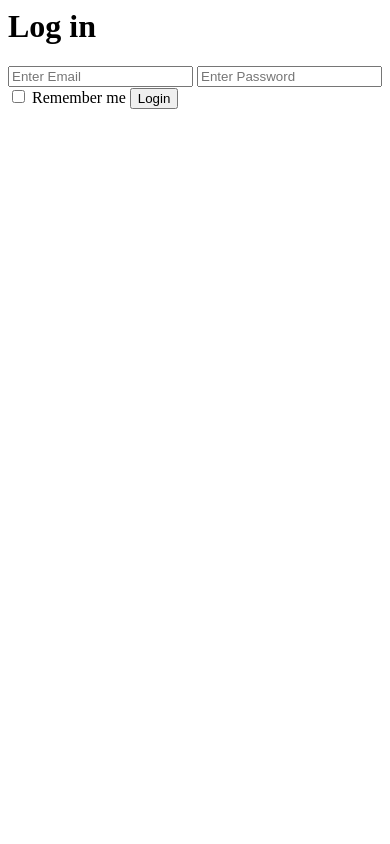
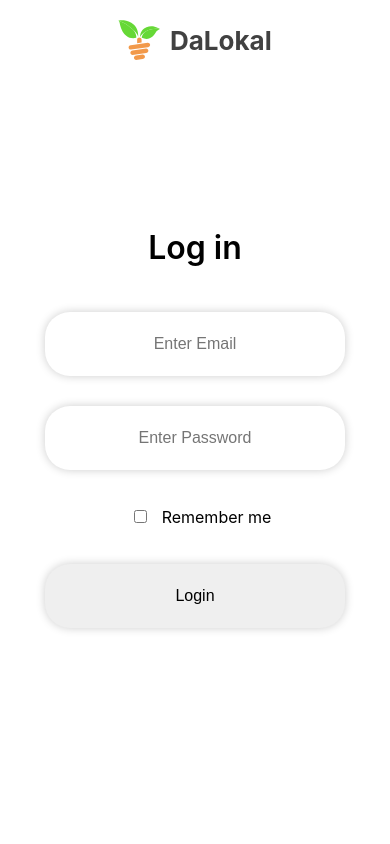
Before and after one commit to Lennartstachowiak/DaLokal_Website, a Flask app: page /login in a window 390 px wide. Run offline with Flask 2, Linux system fonts and the light colour scheme.

Commit message:
finished login and gave it css

```diff
--- a/dalokal_website/__init__.py
+++ b/dalokal_website/__init__.py
@@ -3,6 +3,7 @@ from flask import Flask
 
 def create_app():
     app = Flask(__name__)
+    app.secret_key = "hello"
 
     # blueprint for auth routes in our app
     from .auth import auth as auth_blueprint
@@ -13,3 +14,8 @@ def create_app():
     app.register_blueprint(main_blueprint)
 
     return app
+
+""" Command line to run local
+export FLASK_APP=project
+export FLASK_DEBUG=1
+flask run"""
--- a/dalokal_website/auth.py
+++ b/dalokal_website/auth.py
@@ -41,8 +41,9 @@ def signup():
         email = request.form.get('email')
         # Check if email already exists
         # Wanted to check with SELECT EXISTS(SELECT * F[...]) but this works
-        emailCheck = cursor.execute(
-            'SELECT * FROM user_basic_table WHERE email="{email}";'.format(email=email))
+        cursor.execute(
+            'SELECT EXISTS(SELECT * FROM user_basic_table WHERE email="{email}");'.format(email=email))
+        emailCheck = cursor.fetchone()[0]
         if emailCheck == 1:
             return render_template('signup.html', flash_message='email')
 
@@ -74,22 +75,62 @@ def login():
         psw = request.form.get('psw')
         remember = True if request.form.get('remember') else False
 
-        cursor.execute('SELECT email FROM user_basic_table WHERE email="{email}";'.format(email=email))
+        cursor.execute(
+            'SELECT email FROM user_basic_table WHERE email="{email}";'.format(email=email))
         email_check = cursor.fetchone()
         if not email_check:
             print('Wrong')
             return render_template('login.html', flash_message='wrong')
         else:
-            cursor.execute('SELECT password FROM user_basic_table WHERE email="{email}";'.format(email=email))
+            cursor.execute(
+                'SELECT password FROM user_basic_table WHERE email="{email}";'.format(email=email))
             psw_check = cursor.fetchone()[0]
-            if not check_password_hash(psw_check,psw):
+            if not check_password_hash(psw_check, psw):
                 return render_template('login.html', flash_message='wrong')
             else:
                 """ Work with session and go back to homepage """
-                print('True')
+                # Get the user id from the logged in user
+                cursor.execute(
+                    'SELECT user_id FROM user_basic_table WHERE email="{email}";'.format(email=email))
+                userId = cursor.fetchone()[0]
+                session['userId'] = userId
+                session['psw'] = psw_check
+                return redirect('/profile')
     return render_template('login.html', flash_message='')
+
+
+@auth.route('/logout')
+def logout():
+    session.pop('userId' , None)
+    session.pop('email' , None)
+    session.pop('psw' , None)
+    return redirect('/login')
 
 
 @auth.route('/sign-up/complete-sign-up', methods=['GET', 'POST'])
 def complete_sign_up():
+    # Check if session data is right
+    if 'userId' and 'psw' in session:
+        userId = session['userId']
+        # check if session cookie is using the right data
+        psw = session['psw']
+        cursor.execute(
+            'SELECT password FROM user_basic_table WHERE user_id="{userId}";'.format(userId=userId))
+        psw_check = cursor.fetchone()[0]
+        if psw == psw_check:
+
+            # check if method is post
+            if request.method == 'POST':
+                farmname = request.form.get('farmname')
+                firstname = request.form.get('firstname')
+                lastname = request.form.get('lastname')
+                # Insert data into database for the user
+                cursor.execute('INSERT INTO user_info_table VALUES ("{userId}", "{farmname}", "{firstname}", "{lastname}");'
+                               .format(userId=userId, farmname=farmname, firstname=firstname, lastname=lastname)
+                               )
+                cursor.execute('COMMIT;')
+                return redirect('/profile')
+        else:
+            return redirect('/login')
+
     return render_template('complete-sign-up.html')
--- /dev/null
+++ b/dalokal_website/static/logInStyle.css
@@ -0,0 +1,152 @@
+html {
+    display: flex;
+    justify-content: center;
+    height: 100%;
+    font-family: SF Pro Display;
+    font-style: normal;
+}
+
+body {
+    height: 100%;
+    margin: 0;
+    padding: 0;
+    width: 1100px;
+}
+
+.logoBoxHeader {
+    position: absolute;
+    margin-top: 20px;
+    display: flex;
+    align-items: center;
+}
+
+.logo {
+    height: 40px;
+    margin-right: 10px;
+}
+
+h6 {
+    margin: 0;
+    padding: 0;
+    font-weight: bold;
+    font-size: 26px;
+    color: #414141;
+}
+
+h1 {
+    padding: 0;
+    margin: 0;
+    font-size: 2rem;
+    font-weight: 600;
+    margin-bottom: 30px;
+}
+
+.loginContainer {
+    height: 80%;
+    min-height: 750px;
+    display: flex;
+    flex-direction: column;
+    align-items: center;
+    justify-content: center;
+}
+
+.logInInput {
+    text-align: center;
+    display: flex;
+    justify-content: center;
+    align-items: center;
+    width: 400px;
+    min-height: 64px;
+}
+
+input, button {
+    margin: 15px;
+}
+
+.inputText, .loginButton{
+    border: 0;
+    font-size: 1rem;
+    box-shadow: 0px 0px 10px rgba(0, 0, 0, 0.2);
+    border-radius: 25px;
+    transition: 0.2s;
+}
+
+.loginButton:hover {
+    background-color: #66D836;
+    color: white;
+}
+
+/* Remove input action border */
+input:focus {
+    outline-width: 0;
+    background-color: #67d8368e;
+}
+
+.errorMessage {
+    display: flex;
+    text-align: center;
+    justify-content: center;
+    align-items: center;
+    background-color: red;
+    color: white;
+    width: 300px;
+    padding: 0 50px;
+    min-height: 80px;
+    border-radius: 25px;
+    margin-bottom: 40px;
+}
+
+.noErrorMessage {
+    min-height: 80px;
+    margin-bottom: 40px;
+}
+
+a, a:link, a:visited, a:active {
+    text-decoration: none;
+    color: white;
+}
+
+.underline {
+    text-decoration: underline 2px solid;
+}
+
+@media only screen and (max-width: 1150px) {
+    .logo {
+        height: 2.5rem;
+        margin-right: 10px;
+        margin-left: 25px;
+    }
+
+    body {
+        height: 100%;
+        margin: 0;
+        padding: 0;
+        width: 1150px;
+    }
+}
+
+@media only screen and (max-width: 450px) {
+    .logo {
+        margin-left: 0px;
+    }
+
+    .logoBoxHeader {
+        width: 100%;
+        margin-top: 20px;
+        display: flex;
+        align-items: center;
+        justify-content: center;
+    }
+
+    .logInInput {
+        max-width: 300px;
+        min-height: 64px;
+    }
+
+    .errorMessage {
+        text-align: center;
+        max-width: 200px;
+        padding: 0 50px;
+        min-height: 80px;
+    }
+}
--- a/dalokal_website/static/logInStyles.css
+++ b/dalokal_website/static/main.css
@@ -27,7 +27,7 @@ header {
 }
 
 .logo {
-    height: 80%;
+    height: 2.5rem;
     margin-right: 10px;
 }
 
--- a/dalokal_website/static/script.js
+++ b/dalokal_website/static/script.js
@@ -1,11 +1,11 @@
 function flashMessage() {
     if (flash_message == "email") {
-        document.getElementById('errorMessage').innerHTML = 'Email address already exists. Go to <a href="/login">login page</a>'
+        document.getElementById('errorMessage').innerHTML = '<a href="/login">Email address already exists. Go to <br><span class="underline">login page</span></a>'
     } if (flash_message == "psw") {
         document.getElementById('errorMessage').innerHTML = 'The passwords don\'t match.'
     } if (flash_message == "") {
         document.getElementById('errorMessage').innerHTML = ''
     } if (flash_message == "wrong") {
-        document.getElementById('errorMessage').innerHTML = 'Your entered email or password is not correct'
+        document.getElementById('errorMessage').innerHTML = 'Your email or password is not correct!'
     }
 }
--- a/dalokal_website/templates/base.html
+++ b/dalokal_website/templates/base.html
@@ -20,9 +20,11 @@
         </a>
 
         <div class="linkBoxHeader">
-            <p class="linkHeader"><a href="/main">Homepage</a></p>
             <p class="linkHeader"><a href="/">Products</a></p>
             <p class="linkHeader"><a href="/">Statistic</a></p>
+            <form action="/logout">
+                <input type="submit" value="Logout" class="linkheaer">
+            </form>
         </div>
     </header>
     <main>
--- a/dalokal_website/templates/login.html
+++ b/dalokal_website/templates/login.html
@@ -4,6 +4,7 @@
     <meta charset="UTF-8">
     <meta http-equiv="X-UA-Compatible" content="IE=edge">
     <meta name="viewport" content="width=device-width, initial-scale=1.0">
+    <link rel="stylesheet" href="{{ url_for('static', filename='logInStyle.css') }}">
     <title>Log In</title>
     <script>
         var flash_message = "{{flash_message}}";
@@ -12,19 +13,28 @@
 </head>
 
 <body onload="flashMessage()">
+    <a href="/">
+        <div class="logoBoxHeader">
+            <img src="./static/DaLokal_Logo.svg" alt="DaLokal_Logo" class="logo">
+            <h6>DaLokal</h6>
+        </div>
+    </a>
     <form method="POST" action="/login">
-        <h1>Log in</h1>
         <div class="loginContainer">
-            <input type="email" pattern="[A-Za-z0-9._%+-]+@[a-z0-9.-]+\.[a-z]{2,}$" placeholder="Enter Email"
-                name="email" required>
-            <input type="password" placeholder="Enter Password" name="psw" required>
-            <label class="checkbox">
+            {% if flash_message != '' %}
+                <div id="errorMessage" class="errorMessage"></div>
+            {% else %}
+                <div class="noErrorMessage"></div>
+            {% endif %}
+            <h1>Log in</h1>
+            <input class="logInInput inputText" type="email" pattern="[A-Za-z0-9._%+-]+@[a-z0-9.-]+\.[a-z]{2,}$"
+                placeholder="Enter Email" name="email" required>
+            <input class="logInInput inputText" type="password" placeholder="Enter Password" name="psw" required>
+            <label class="logInInput">
                 <input type="checkbox">
                 Remember me
             </label>
-            <button type="submit" class="signupbtn">Login</button>
-            <br>
-            <div id="errorMessage"></div>
+            <button class="logInInput loginButton" type="submit" class="signupbtn">Login</button>
         </div>
     </form>
 </body>
--- a/dalokal_website/templates/profile.html
+++ b/dalokal_website/templates/profile.html
@@ -7,8 +7,9 @@
   <img src="./static/farmHourseExample.jpg" alt="" class="farmerImage">
   <!-- !!! Have to change this to {{farmer_name}} -->
   <div class="farmDescriptionBox">
-    <h1 class="farmerName">{{data}} {{data}}</h1>
-    <p class="farmDescription">{{data}}</p>
+    <h1 class="farmerName">{{farmname}}</h1>
+      <h2>{{firstname}} {{lastname}}</h2>
+    <p class="farmDescription"></p>
   </div>
 </div>
 
```
Also changed, not shown: dalokal_website/main.py (+29 -2 lines), dalokal_website/templates/complete-sign-up.html (+15 -10 lines), dalokal_website/templates/index.html (+7 -1 lines), dalokal_website/templates/signup.html (+21 -41 lines).
